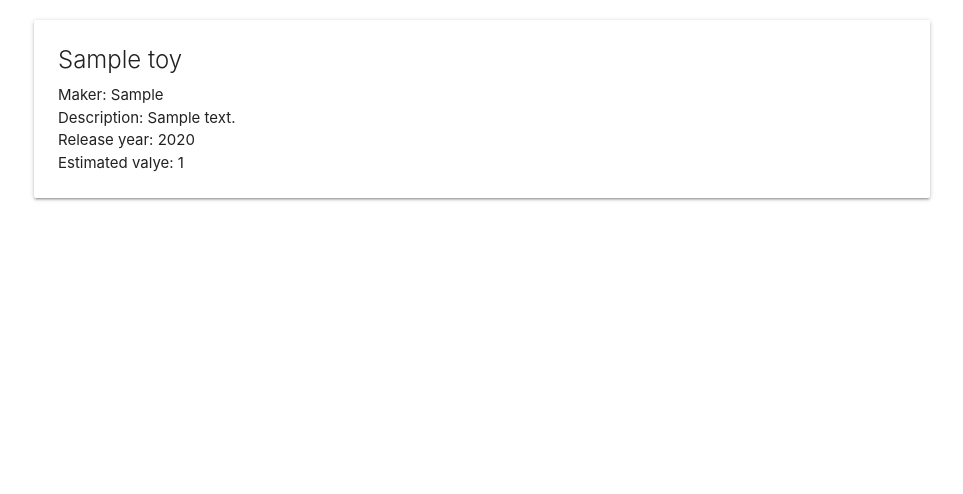
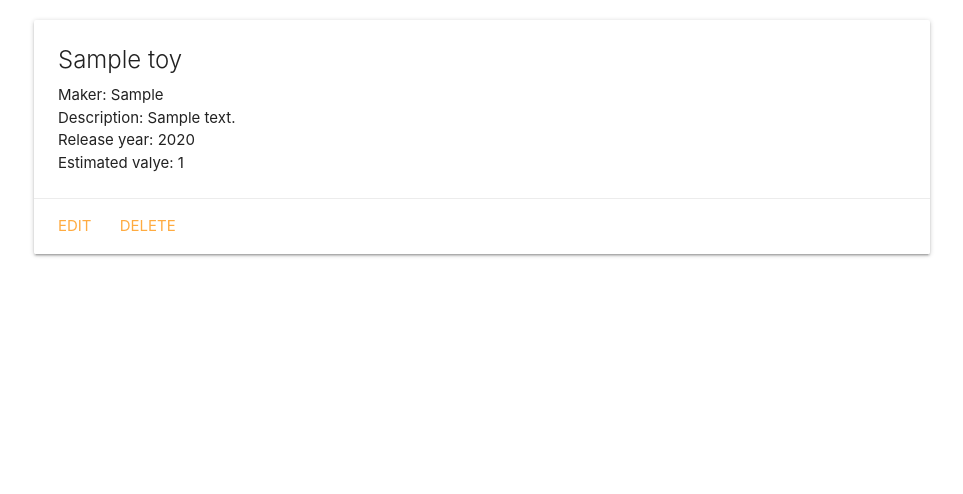
Before and after one commit to jdemarc/plantcollector, a Django app: page /toys/1/ in a window 1280 px wide. Shown: the part 180-674 px from the top of the page, without its empty margins (158-1121 px from the left). Run offline with Django 3.2, Linux system fonts and the light colour scheme; tables that the repository leaves empty hold one stand-in row (values such as "Sample post").

Commit message:
Add routes for updating and delete.  Add Update and Delete class-based views. Add edit and delete links and html.

```diff
--- a/main_app/templates/toys/detail.html
+++ b/main_app/templates/toys/detail.html
@@ -11,6 +11,10 @@
     <p>Release year: {{ toy.release_year }}</p>
     <p>Estimated valye: {{ toy.value }} </p>
   </div>
+  <div class="card-action">
+    <a href="{% url 'toys_update' toy.id %}">Edit</a>
+    <a href="{% url 'toys_delete' toy.id %}">Delete</a>
+  </div>
 </div>
 
 {% endblock %}
--- a/main_app/urls.py
+++ b/main_app/urls.py
@@ -7,4 +7,6 @@ urlpatterns = [
    path('toys/', views.toys_index, name='index'),
    path('toys/<int:toy_id>/', views.toys_detail, name='detail'),
    path('toys/create/', views.ToyCreate.as_view(), name='toys_create'),
+   path('toys/<int:pk>/update/', views.ToyUpdate.as_view(), name='toys_update'),
+   path('toys/<int:pk>/delete/', views.ToyDelete.as_view(), name='toys_delete'),
 ]
--- a/main_app/views.py
+++ b/main_app/views.py
@@ -23,3 +23,11 @@ class ToyCreate(CreateView):
   model = Toy
   fields = '__all__'
   success_url = '/toys/'
+
+class ToyUpdate(UpdateView):
+  model = Toy
+  fields = ['description', 'value']
+
+class ToyDelete(DeleteView):
+  model = Toy
+  success_url = '/toys/'
```
